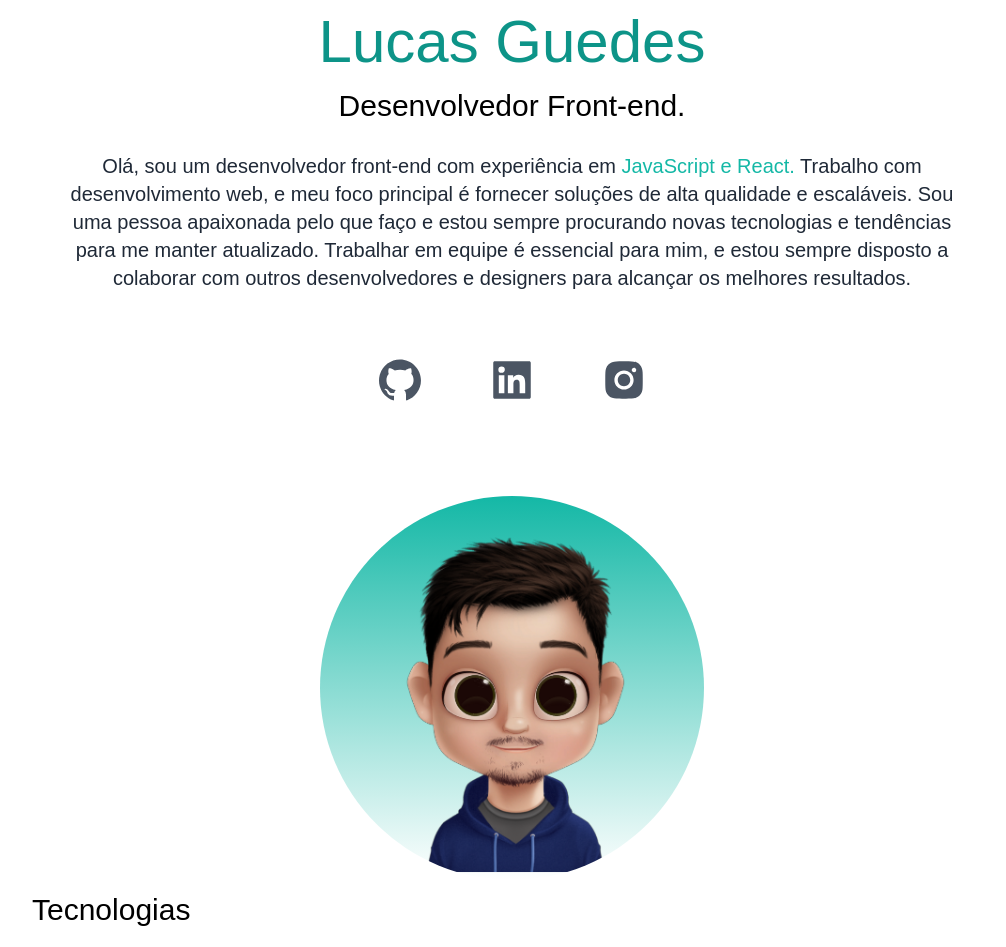
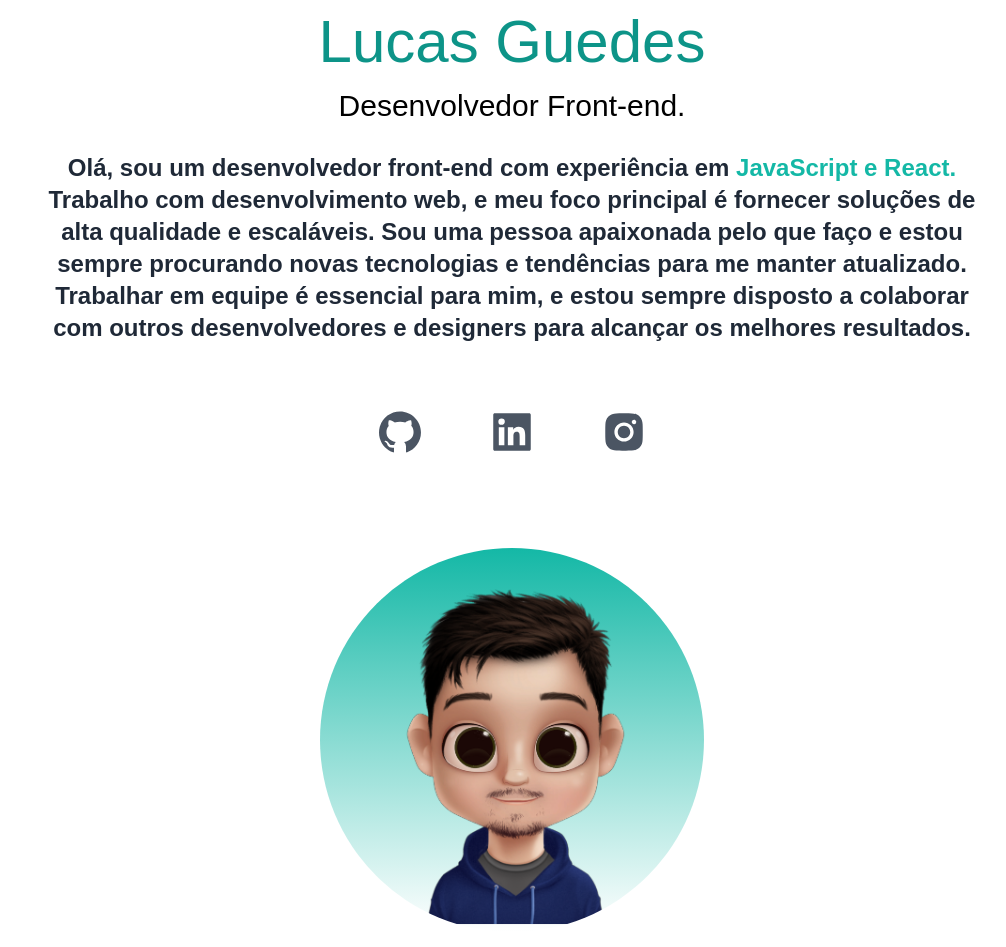
Before and after one commit to guedev/my-portfolio, a Next.js app: page / in a window 1280 px wide. Shown: the part 160-1107 px from the top of the page, without its empty margins (128-1134 px from the left). Built offline with nearby package versions, Linux system fonts and the light colour scheme.

Commit message:
correção de estilização

```diff
--- a/src/pages/index.js
+++ b/src/pages/index.js
@@ -120,7 +120,7 @@ export default function Home() {
             <h3 className="text-2xl py-2 dark:text-white md:text-3xl">
               Desenvolvedor Front-end.
             </h3>
-            <p className="text-md mb-8 py-5 leading-8 text-gray-800 dark:text-gray-200 max-w-4xl mx-auto md:text-xl">
+            <p className="text-md font-semibold mb-8 py-5 leading-8 text-gray-800 dark:text-gray-200 max-w-6xl mx-auto md:text-2xl">
             Olá, sou um desenvolvedor front-end com experiência em <span className="text-teal-500">JavaScript e React.</span> Trabalho com desenvolvimento web, e meu foco principal é fornecer soluções de alta qualidade e escaláveis.
             Sou uma pessoa apaixonada pelo que faço e estou sempre procurando novas tecnologias e tendências para me manter atualizado. Trabalhar em equipe é essencial para mim, e estou sempre disposto a colaborar com outros desenvolvedores e designers para alcançar os melhores resultados.
             </p>
@@ -149,7 +149,7 @@ export default function Home() {
                 <AiFillInstagram className="hover:text-gray-800 dark:hover:text-gray-600" />
               </a>
             </div>
-            <div className="mx-auto bg-gradient-to-b from-teal-500 rounded-full h-80 relative overflow-hidden mt-20 md:h-96 md:w-96">
+            <div className="mb-16 mx-auto bg-gradient-to-b from-teal-500 rounded-full h-80 relative overflow-hidden mt-20 md:h-96 md:w-96">
               <Image
                 src={avatar}
                 layout="fill"
```
